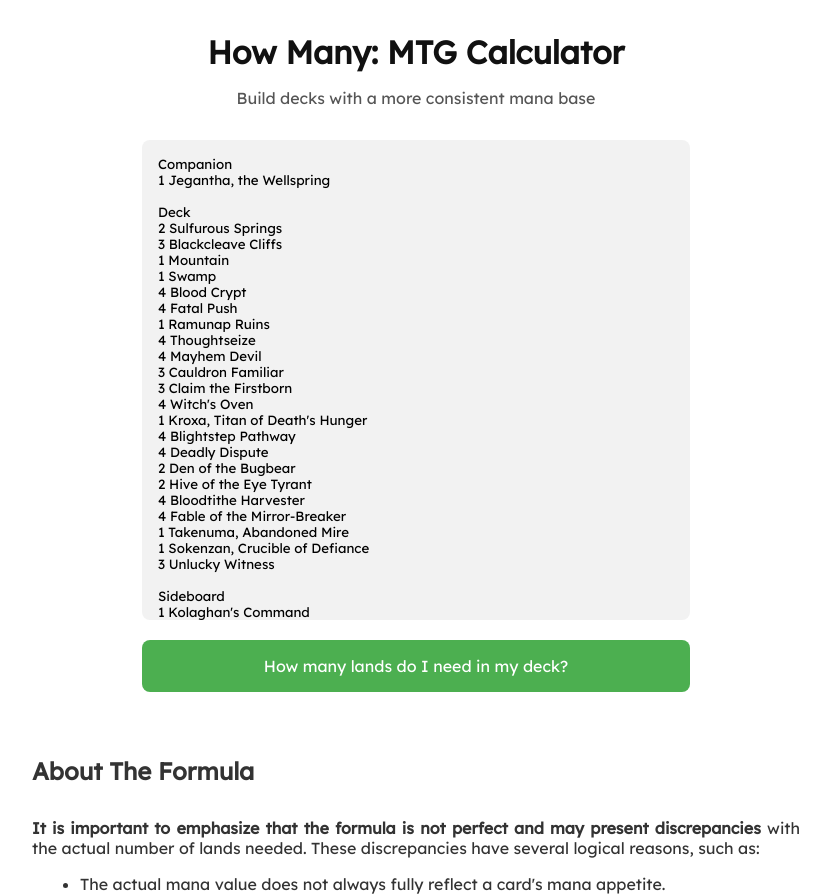
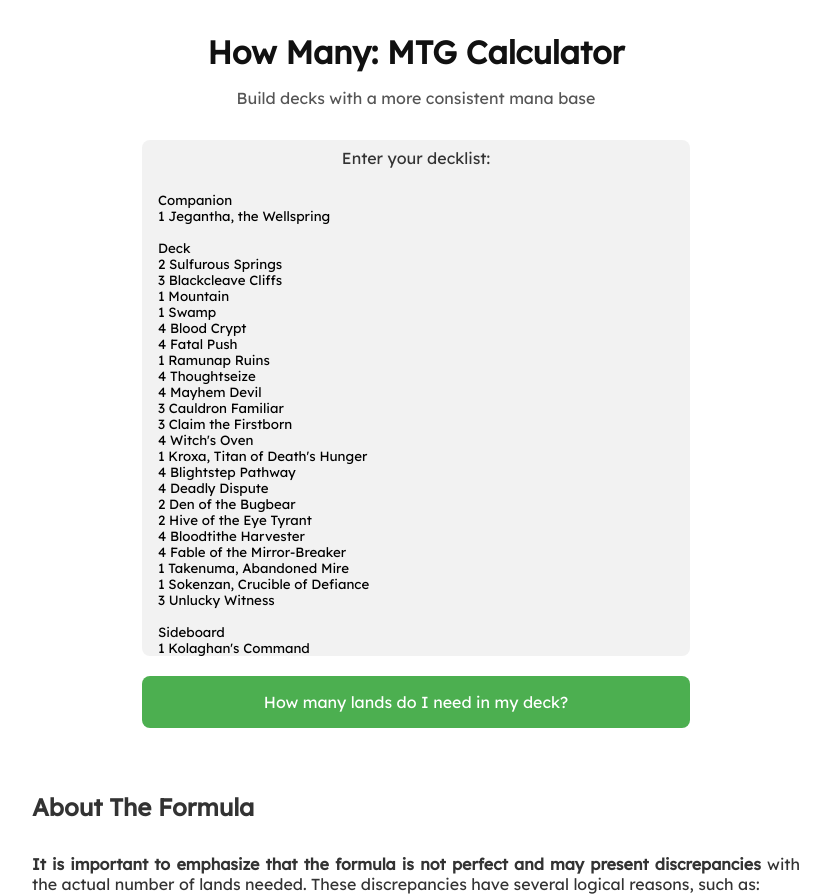
Before and after one commit to raulin0/how-many, a Django app: page / in a window 1280 px wide. Shown: the part 56-951 px from the top of the page, without its empty margins (224-1054 px from the left). Run offline with Django 4.2, Linux system fonts and the light colour scheme.

Commit message:
style: add label to the form

```diff
--- a/decklist_analyzer/templates/decklist_analyzer/index.html
+++ b/decklist_analyzer/templates/decklist_analyzer/index.html
@@ -10,6 +10,7 @@
             <div class="form-container">
                 <form id="decklist-form" method="post">
                     {% csrf_token %}
+                    <label for="decklist">Enter your decklist:</label>
                     <textarea id="decklist" tabindex="0" onfocus="closeSidebar()" name="decklist">{{ preloaded_decklist }}</textarea>
                     <button id="submit-button" type="submit">How many lands do I need in my deck?</button>
                 </form>
--- a/static/css/global.css
+++ b/static/css/global.css
@@ -96,6 +96,18 @@ body {
   margin-bottom: 2rem;
 }
 
+.form-container label {
+  display: flex;
+  flex-direction: column;
+  align-items: center;
+  font-family: 'lexend', Arial, sans-serif;
+  background-color: var(--fill-color);
+  padding: 0.5rem;
+  border: none;
+  border-top-left-radius: 0.5rem;
+  border-top-right-radius: 0.5rem;
+}
+
 .form-container textarea {
   font-family: 'lexend', Arial, sans-serif;
   background-color: var(--fill-color);
@@ -105,7 +117,8 @@ body {
   padding: 1rem;
   border:none;
   box-sizing: border-box;
-  border-radius: 0.5rem;
+  border-bottom-left-radius: 0.5rem;
+  border-bottom-right-radius: 0.5rem;
   resize: none;
 }
 
```
